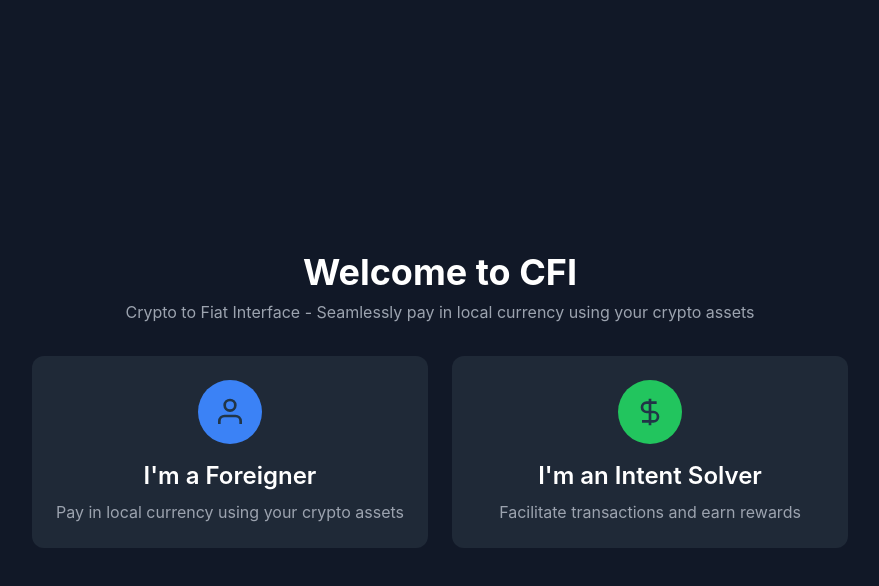
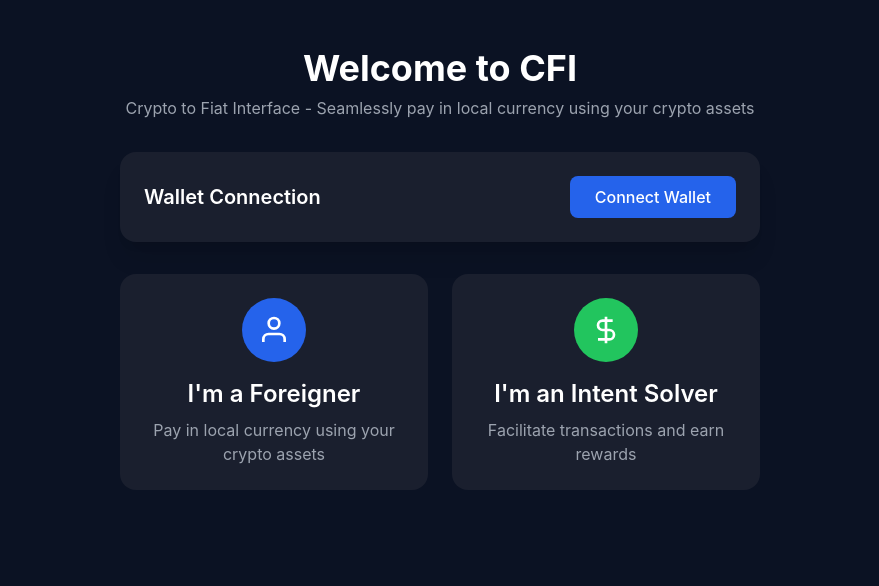
Before and after one commit to omsant02/CFI, a React (Vite) app in the folder frontend/: page / in a window 1280 px wide. Shown: the top 586 px of the page, without its empty margins (200-1079 px from the left). Built offline with nearby package versions, Linux system fonts and the light colour scheme.

Commit message:
add crypto transfer functionality

```diff
--- a/frontend/package.json
+++ b/frontend/package.json
@@ -26,6 +26,7 @@
     "react-media-devices": "^1.1.5",
     "react-qr-reader": "^3.0.0-beta-1",
     "react-router-dom": "^7.1.3",
+    "react-toastify": "^11.0.3",
     "react-zxing": "^1.1.3",
     "starknet": "^6.11.0",
     "starknetkit": "^2.6.1"
--- a/frontend/src/components/HomeScreen.tsx
+++ b/frontend/src/components/HomeScreen.tsx
@@ -1,55 +1,197 @@
+import { useState } from 'react';
 import { useNavigate } from 'react-router-dom';
+import { connect, disconnect } from "starknetkit";
+import { RpcProvider, cairo } from "starknet";
+import { InjectedConnector } from "starknetkit/injected";
+import { WebWalletConnector } from "starknetkit/webwallet";
+
+// ETH contract on Sepolia testnet
+const ETH_ADDRESS = "0x049d36570d4e46f48e99674bd3fcc84644ddd6b96f7c741b1562b82f9e004dc7";
 
 const HomeScreen = () => {
   const navigate = useNavigate();
+  const [wallet, setWallet] = useState<any>(null);
+  const [address, setAddress] = useState<string>("");
+  const [transferAmount, setTransferAmount] = useState<string>("");
+  const [recipientAddress, setRecipientAddress] = useState<string>("");
+  const [loading, setLoading] = useState<boolean>(false);
+
+  const connectWallet = async () => {
+    try {
+      const result = await connect({
+        modalMode: "alwaysAsk",
+        modalTheme: "dark",
+        connectors: [
+          new InjectedConnector({ options: { id: "argentX", name: "Argent X" } }),
+          new InjectedConnector({ options: { id: "braavos", name: "Braavos" } }),
+          new WebWalletConnector({ url: "https://web.argent.xyz" })
+        ],
+      });
+
+      if (result && result.wallet) {
+        console.log("Connected wallet:", result.wallet);
+        setWallet(result.wallet);
+        if (result.connectorData?.account) {
+          setAddress(result.connectorData.account);
+        }
+      }
+    } catch (error) {
+      console.error("Error connecting wallet:", error);
+    }
+  };
+
+  const disconnectWallet = async () => {
+    try {
+      await disconnect();
+      setWallet(null);
+      setAddress("");
+    } catch (error) {
+      console.error("Error disconnecting wallet:", error);
+    }
+  };
+
+  const handleTransfer = async () => {
+    if (!wallet || !recipientAddress || !transferAmount || !address) return;
+
+    setLoading(true);
+    try {
+      const amountInWei = cairo.uint256(
+        BigInt(parseFloat(transferAmount) * Math.pow(10, 18))
+      );
+
+      const calls = [{
+        contract_address: ETH_ADDRESS,
+        entry_point: "transfer",
+        calldata: [recipientAddress, amountInWei.low, amountInWei.high]
+      }];
+
+      const result = await wallet.request({
+        type: "wallet_addInvokeTransaction",
+        params: { calls }
+      });
+
+      console.log("Transaction submitted:", result.transaction_hash);
+
+      const provider = new RpcProvider({ nodeUrl: 'https://free-rpc.nethermind.io/sepolia-juno/v0_7' });
+      await provider.waitForTransaction(result.transaction_hash);
+
+      console.log("Transaction completed!");
+      setTransferAmount("");
+      setRecipientAddress("");
+    } catch (error) {
+      console.error("Transfer failed:", error);
+    }
+    setLoading(false);
+  };
 
   return (
-    <div className="h-full flex flex-col items-center justify-center">
+    <div className="min-h-screen bg-[#0B1223] overflow-auto">
+      <div className="container mx-auto px-4 py-12 max-w-2xl">
         <div className="space-y-8">
+          {/* Header */}
           <div className="text-center">
-          <h1 className="text-4xl font-bold text-white">
-            Welcome to CFI
-          </h1>
-          <p className="mt-2 text-gray-400">
+            <h1 className="text-4xl font-bold text-white mb-2">Welcome to CFI</h1>
+            <p className="text-gray-400">
               Crypto to Fiat Interface - Seamlessly pay in local currency using your crypto assets
             </p>
           </div>
 
+          {/* Wallet Connection Card */}
+          <div className="bg-[#1A1F2E] rounded-2xl p-6 shadow-xl">
+            <div className="flex justify-between items-center">
+              <h2 className="text-xl font-semibold text-white">Wallet Connection</h2>
+              {!wallet ? (
+                <button
+                  onClick={connectWallet}
+                  className="bg-blue-600 hover:bg-blue-700 text-white px-6 py-2 rounded-lg transition-colors"
+                >
+                  Connect Wallet
+                </button>
+              ) : (
+                <button
+                  onClick={disconnectWallet}
+                  className="bg-red-500 hover:bg-red-600 text-white px-6 py-2 rounded-lg transition-colors"
+                >
+                  Disconnect
+                </button>
+              )}
+            </div>
+            {address && (
+              <p className="mt-4 text-gray-400">
+                Connected Address: {address.slice(0, 6)}...{address.slice(-4)}
+              </p>
+            )}
+          </div>
+
+          {/* Transfer Section */}
+          {wallet && (
+            <div className="bg-[#1A1F2E] rounded-2xl p-6 shadow-xl">
+              <h2 className="text-xl font-semibold text-white mb-6">Transfer Tokens</h2>
+              <div className="space-y-6">
+                <div>
+                  <label className="block text-gray-400 mb-2">Recipient Address</label>
+                  <input
+                    type="text"
+                    value={recipientAddress}
+                    onChange={(e) => setRecipientAddress(e.target.value)}
+                    className="w-full bg-[#0B1223] text-white p-3 rounded-lg border border-gray-700 focus:outline-none focus:border-blue-500"
+                    placeholder="0x..."
+                  />
+                </div>
+                <div>
+                  <label className="block text-gray-400 mb-2">Amount (ETH)</label>
+                  <input
+                    type="number"
+                    step="0.000000000000000001"
+                    min="0"
+                    value={transferAmount}
+                    onChange={(e) => setTransferAmount(e.target.value)}
+                    className="w-full bg-[#0B1223] text-white p-3 rounded-lg border border-gray-700 focus:outline-none focus:border-blue-500"
+                    placeholder="0.0"
+                  />
+                </div>
+                <button
+                  onClick={handleTransfer}
+                  disabled={loading || !recipientAddress || !transferAmount}
+                  className="w-full bg-green-500 hover:bg-green-600 disabled:bg-gray-600 disabled:cursor-not-allowed text-white py-3 rounded-lg transition-colors"
+                >
+                  {loading ? "Processing..." : "Transfer"}
+                </button>
+              </div>
+            </div>
+          )}
+
+          {/* Role Selection Cards */}
           <div className="grid grid-cols-1 md:grid-cols-2 gap-6">
-          {/* Foreigner Card */}
             <div
               onClick={() => navigate('/user')}
-            className="bg-gray-800 rounded-xl p-6 cursor-pointer hover:bg-gray-700 transition-colors duration-200"
+              className="bg-[#1A1F2E] rounded-2xl p-6 cursor-pointer hover:bg-[#242938] transition-colors duration-200"
             >
               <div className="text-center">
-              <div className="bg-blue-500 w-16 h-16 rounded-full flex items-center justify-center mx-auto mb-4">
-                <svg xmlns="http://www.w3.org/2000/svg" className="h-8 w-8" viewBox="0 0 24 24" fill="none" stroke="currentColor" strokeWidth="2">
+                <div className="bg-blue-600 w-16 h-16 rounded-full flex items-center justify-center mx-auto mb-4">
+                  <svg xmlns="http://www.w3.org/2000/svg" className="h-8 w-8 text-white" viewBox="0 0 24 24" fill="none" stroke="currentColor" strokeWidth="2">
                     <path d="M20 21v-2a4 4 0 0 0-4-4H8a4 4 0 0 0-4 4v2" />
                     <circle cx="12" cy="7" r="4" />
                   </svg>
                 </div>
                 <h2 className="text-2xl font-semibold text-white">I'm a Foreigner</h2>
-              <p className="mt-2 text-gray-400">
-                Pay in local currency using your crypto assets
-              </p>
+                <p className="mt-2 text-gray-400">Pay in local currency using your crypto assets</p>
               </div>
             </div>
 
-          {/* Intent Solver Card */}
             <div
               onClick={() => navigate('/solver')}
-            className="bg-gray-800 rounded-xl p-6 cursor-pointer hover:bg-gray-700 transition-colors duration-200"
+              className="bg-[#1A1F2E] rounded-2xl p-6 cursor-pointer hover:bg-[#242938] transition-colors duration-200"
             >
               <div className="text-center">
                 <div className="bg-green-500 w-16 h-16 rounded-full flex items-center justify-center mx-auto mb-4">
-                <svg xmlns="http://www.w3.org/2000/svg" className="h-8 w-8" viewBox="0 0 24 24" fill="none" stroke="currentColor" strokeWidth="2">
+                  <svg xmlns="http://www.w3.org/2000/svg" className="h-8 w-8 text-white" viewBox="0 0 24 24" fill="none" stroke="currentColor" strokeWidth="2">
                     <path d="M12 2v20M17 5H9.5a3.5 3.5 0 0 0 0 7h5a3.5 3.5 0 0 1 0 7H6" />
                   </svg>
                 </div>
                 <h2 className="text-2xl font-semibold text-white">I'm an Intent Solver</h2>
-              <p className="mt-2 text-gray-400">
-                Facilitate transactions and earn rewards
-              </p>
+                <p className="mt-2 text-gray-400">Facilitate transactions and earn rewards</p>
+              </div>
             </div>
           </div>
         </div>
```
Also changed, not shown: 1 other file (tests, documents, lock files or other folders). Lines whose indentation alone changed are shown as unchanged.
